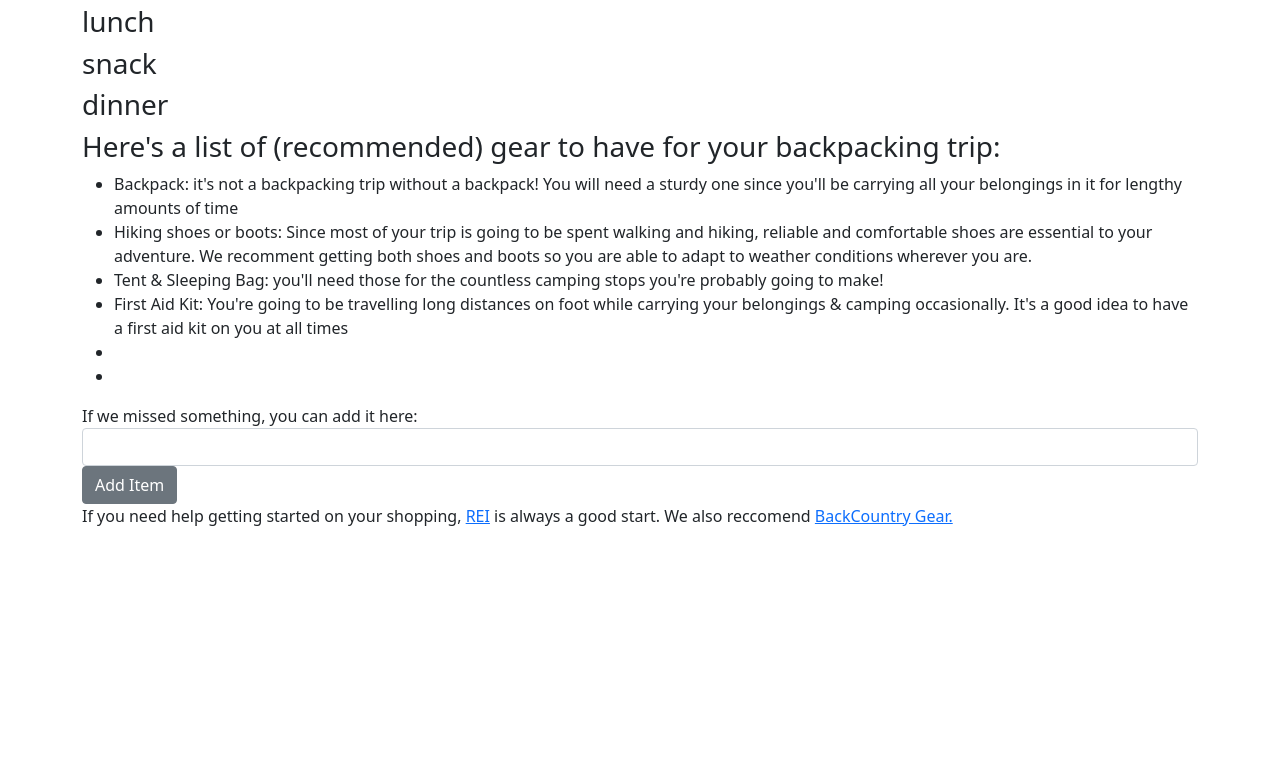
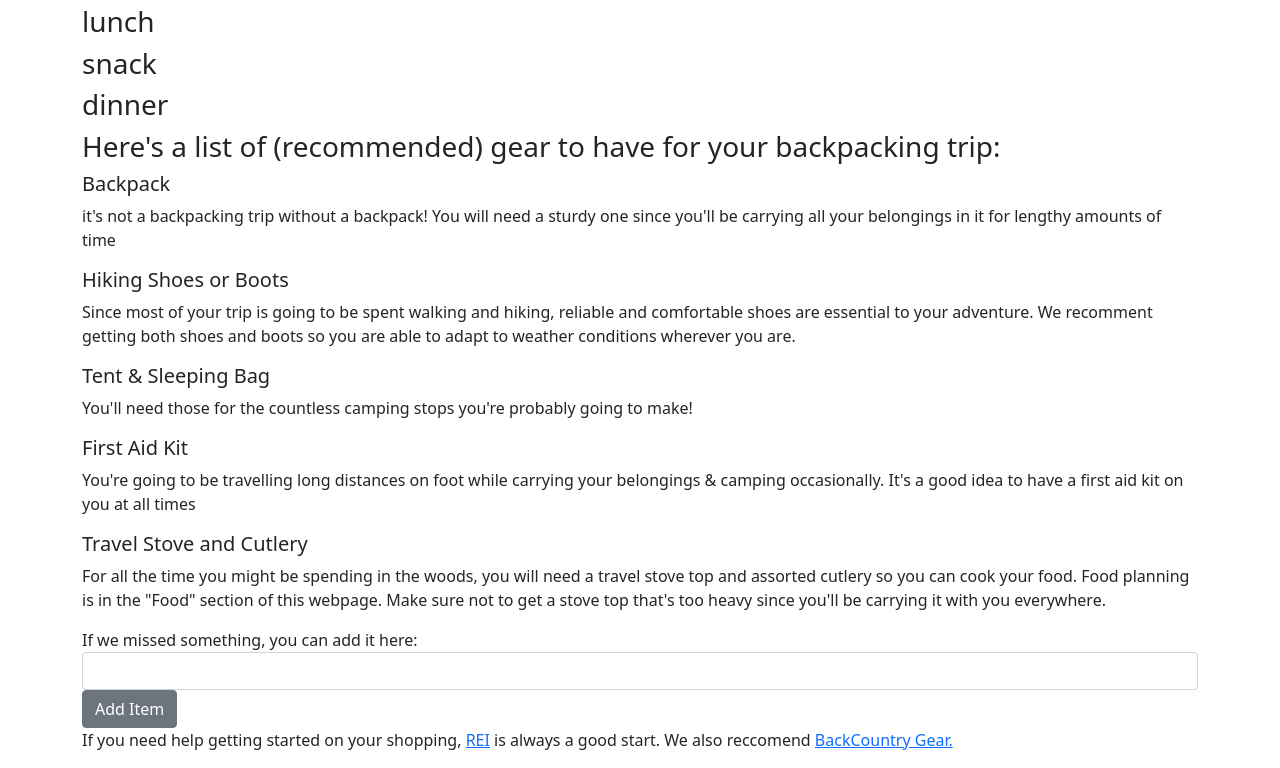
Before and after one commit to RosarioRu/adventure-planner, a website built with webpack: page src/index.html in a window 1280 px wide. Shown: the part 738-1506 px from the top of the page. Before the commit the page ends 1282 px from the top, so only its background shows below. Built offline with nearby package versions, Linux system fonts and the light colour scheme.

Commit message:
Add final itmes to list.

```diff
--- a/src/index.html
+++ b/src/index.html
@@ -106,14 +106,16 @@
 
     <div class="safety-gear" id="anchorTripGear">
       <h3>Here's a list of (recommended) gear to have for your backpacking trip:</h3>
-      <ul>
-        <li>Backpack: it's not a backpacking trip without a backpack! You will need a sturdy one since you'll be carrying all your belongings in it for lengthy amounts of time</li>
-        <li>Hiking shoes or boots: Since most of your trip is going to be spent walking and hiking, reliable and comfortable shoes are essential to your adventure. We recomment getting both shoes and boots so you are able to adapt to weather conditions wherever you are.</li>
-        <li>Tent & Sleeping Bag: you'll need those for the countless camping stops you're probably going to make!</li>
-        <li>First Aid Kit: You're going to be travelling long distances on foot while carrying your belongings & camping occasionally. It's a good idea to have a first aid kit on you at all times</li>
-        <li></li>
-        <li></li>
-      </ul>
+      <h5 class="centered-title">Backpack</h5>
+      <p>it's not a backpacking trip without a backpack! You will need a sturdy one since you'll be carrying all your belongings in it for lengthy amounts of time</p>
+      <h5>Hiking Shoes or Boots</h5>
+      <p>Since most of your trip is going to be spent walking and hiking, reliable and comfortable shoes are essential to your adventure. We recomment getting both shoes and boots so you are able to adapt to weather conditions wherever you are.<p>
+      <h5>Tent & Sleeping Bag</h5>
+      <p>You'll need those for the countless camping stops you're probably going to make!</p>
+      <h5>First Aid Kit</h5>
+      <p>You're going to be travelling long distances on foot while carrying your belongings & camping occasionally. It's a good idea to have a first aid kit on you at all times</p>
+      <h5>Travel Stove and Cutlery</h5>
+      <p>For all the time you might be spending in the woods, you will need a travel stove top and assorted cutlery so you can cook your food. Food planning is in the "Food" section of this webpage. Make sure not to get a stove top that's too heavy since you'll be carrying it with you everywhere.</p>
 
       <form id="userForm">
         <div class="form-group">
```
